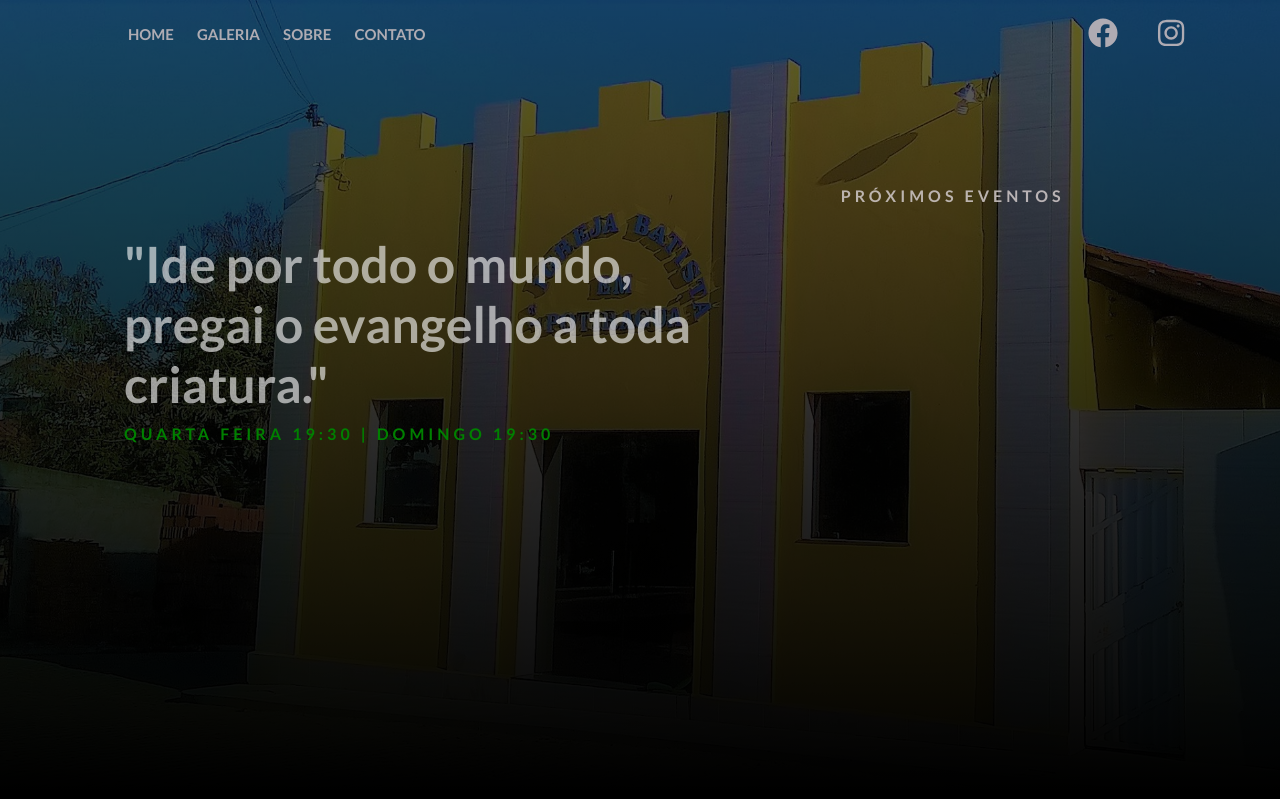
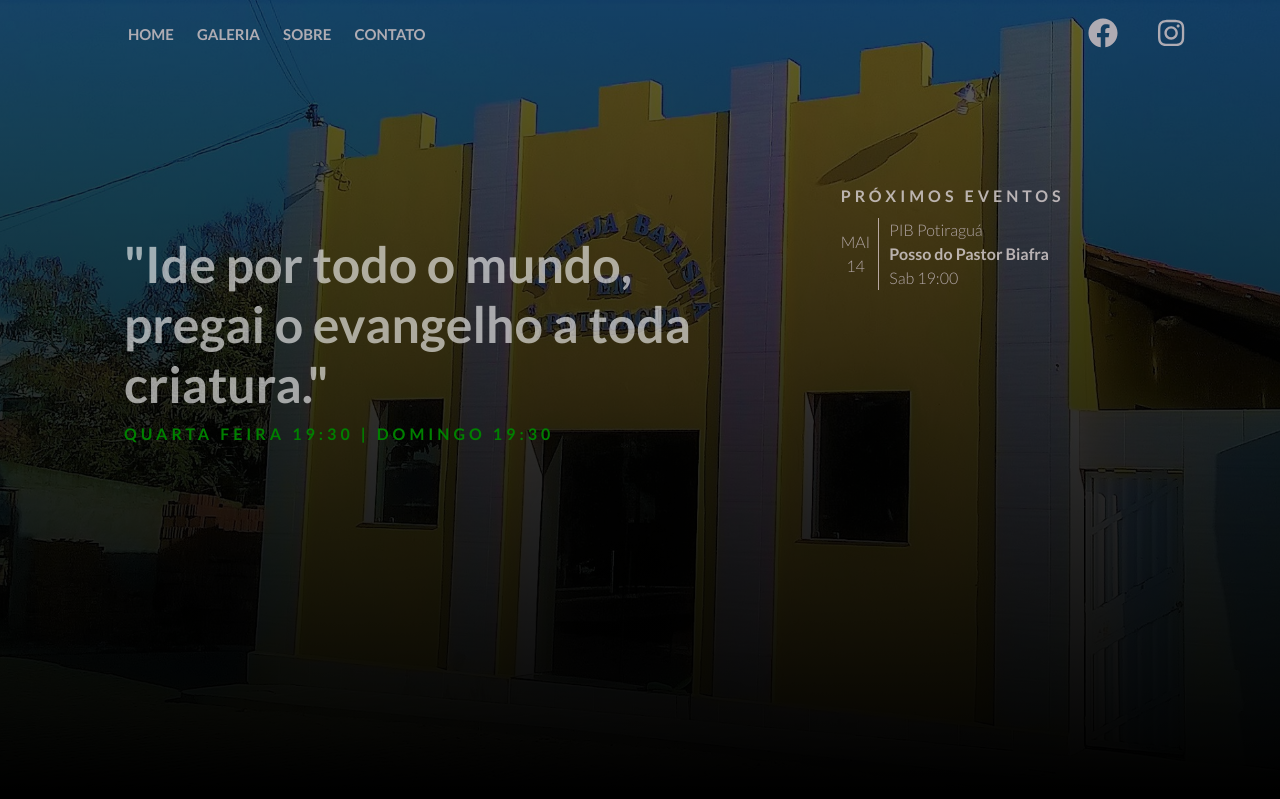
Before and after one commit to miqueiassousa/pibpotiragua, a PHP site: page / in a window 1280 px wide. Shown: the top 799 px of the page. Run offline with PHP 8.4, Linux system fonts and the light colour scheme; data that the repository does not hold is empty; some libraries are stand-ins or nearby versions.

Commit message:
Projeto ok para servidor

```diff
--- a/assets/paginas/header.php
+++ b/assets/paginas/header.php
@@ -55,7 +55,7 @@
                         </div>
                         <div class="eventos">
 
-                        <?php foreach($lista as $evento): ?>
+
 
                             <div class="evento">
                                 <div class="data">
@@ -63,20 +63,20 @@
                                         <p>MAI</p>
                                     </div>
                                     <div class="numero">
-                                        <p>05</p>
+                                        <p>14</p>
                                     </div>
                                 </div>
                                 <div class="traco"></div>
                                 <div class="descricao">
-                                    <p><?= $evento->getNome();?></p>
+                                    <p>PIB Potiraguá</p>
                                     <div class="onde">
-                                        <p class="bold"><?= $evento->getLocal();?></p>
+                                        <p class="bold">Posso do Pastor Biafra</p>
                                     </div>
                                     <p>Sab 19:00</p>
                                 </div>
                             </div>
 
-                            <?php endforeach; ?>
+
 
                     </div>
 
--- a/index.php
+++ b/index.php
@@ -37,6 +37,7 @@
 
 <?php
 
+/*
 require 'config.php';
 require 'dao/EventoDaoMySql.php';
 
@@ -44,6 +45,7 @@ ini_set('default_charset', 'utf-8');
 
 $eventoDao = new EventoDaoMysql($pdo);
 $lista = $eventoDao->findAll();
+*/
 
 ?>
 
```
